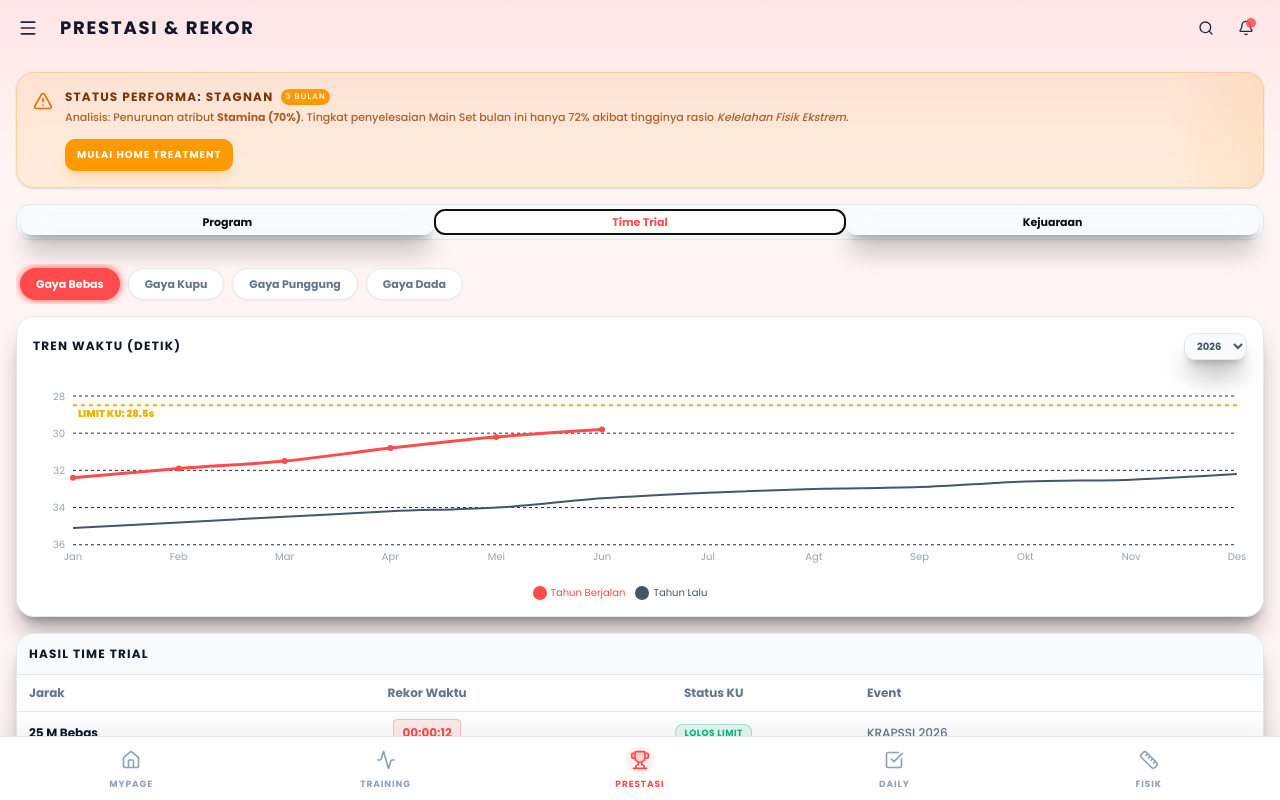
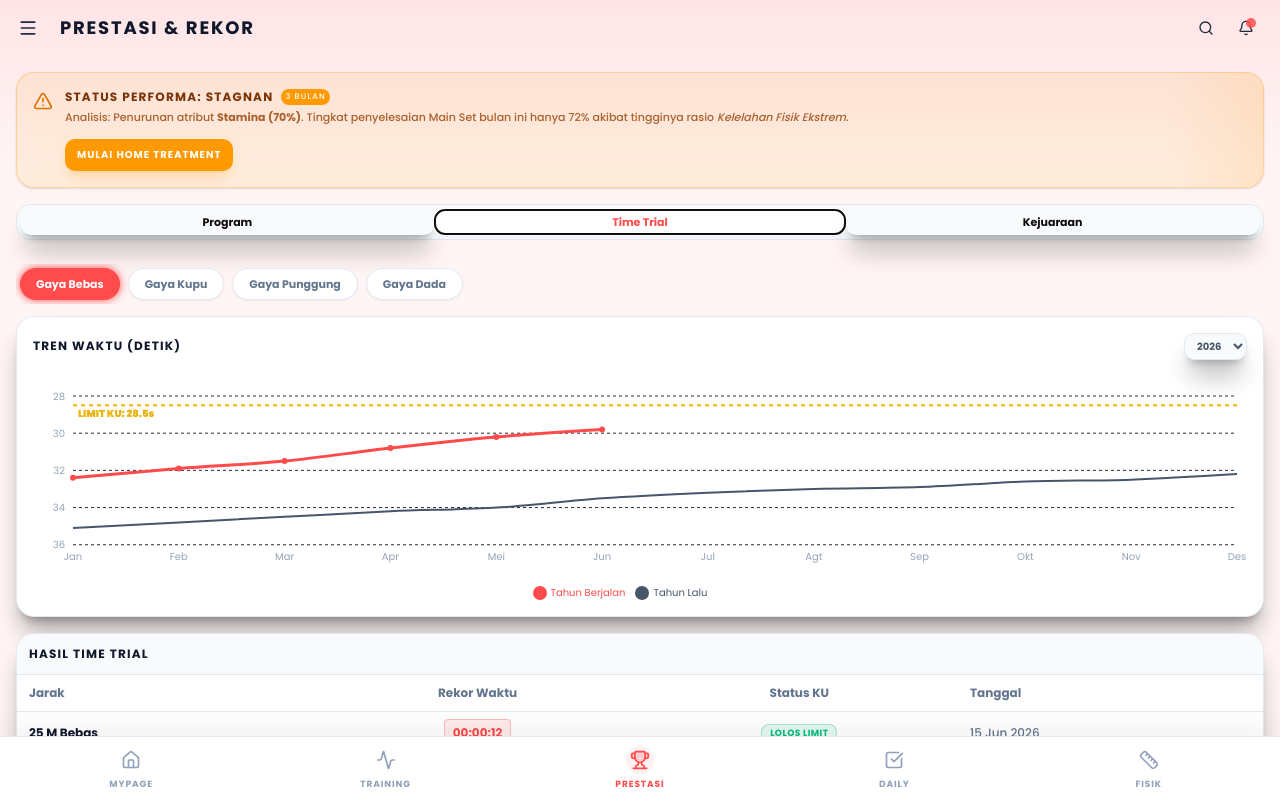
Before and after one commit to warnadunia/PSSC, a Next.js app: page /athlete/prestasi in a window 1280 px wide. Both pictures are taken after a click on the tab "Time Trial". Built offline with nearby package versions, Linux system fonts and the light colour scheme.

Commit message:
fix: change event column to tanggal on time trial tab

```diff
--- a/src/app/(dashboard)/athlete/prestasi/page.tsx
+++ b/src/app/(dashboard)/athlete/prestasi/page.tsx
@@ -399,7 +399,7 @@ export default function PrestasiPage() {
                         <th className="px-3 py-2.5 font-bold text-slate-500 dark:text-slate-400">Jarak</th>
                         <th className="px-3 py-2.5 font-bold text-slate-500 dark:text-slate-400 text-center">Rekor Waktu</th>
                         <th className="px-3 py-2.5 font-bold text-slate-500 dark:text-slate-400 text-center">Status KU</th>
-                        <th className="px-3 py-2.5 font-bold text-slate-500 dark:text-slate-400">Event</th>
+                        <th className="px-3 py-2.5 font-bold text-slate-500 dark:text-slate-400">{tabType === 'kejuaraan' ? 'Event' : 'Tanggal'}</th>
                       </tr>
                     </thead>
                     <tbody>
@@ -428,7 +428,7 @@ export default function PrestasiPage() {
                                   </Badge>
                                 )}
                               </td>
-                              <td className="px-3 py-3 text-slate-500 dark:text-slate-400 font-medium">{record.event}</td>
+                              <td className="px-3 py-3 text-slate-500 dark:text-slate-400 font-medium">{tabType === 'kejuaraan' ? record.event : record.date}</td>
                             </tr>
                           )
                         })
```
